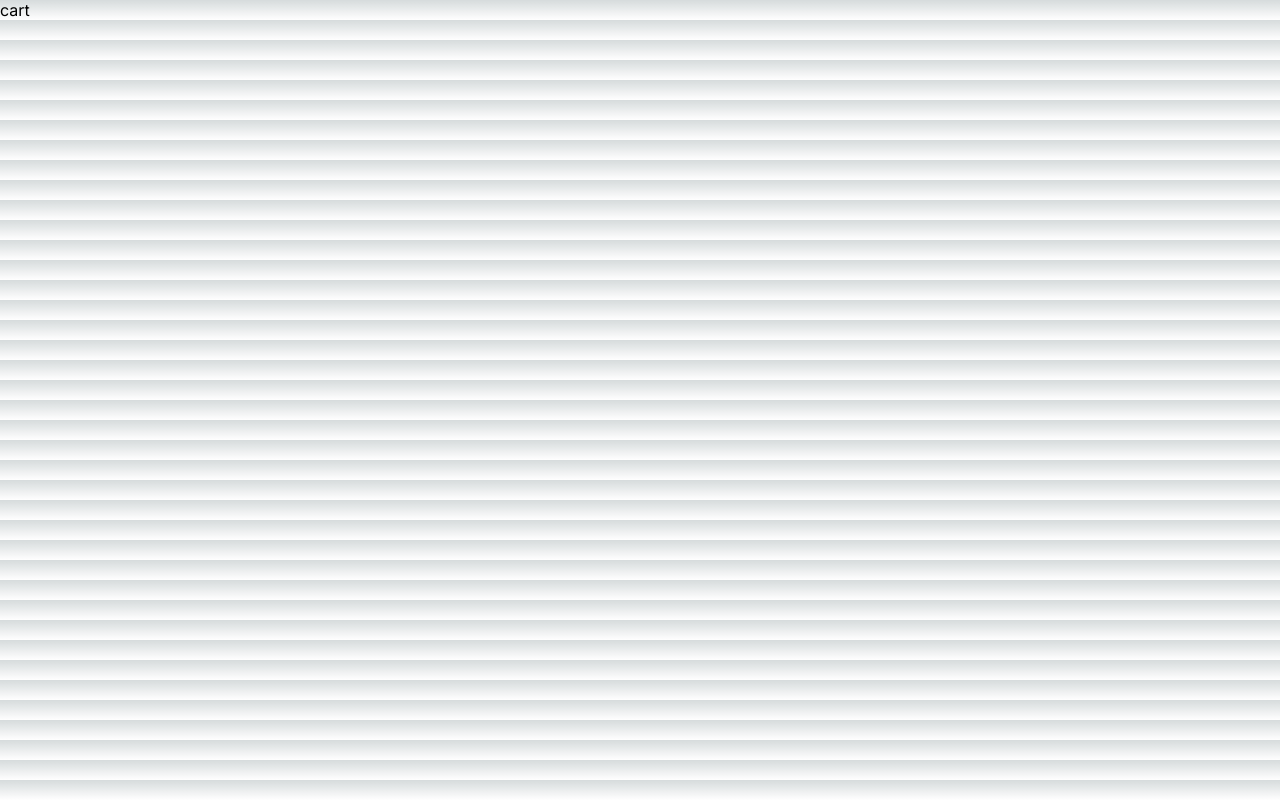
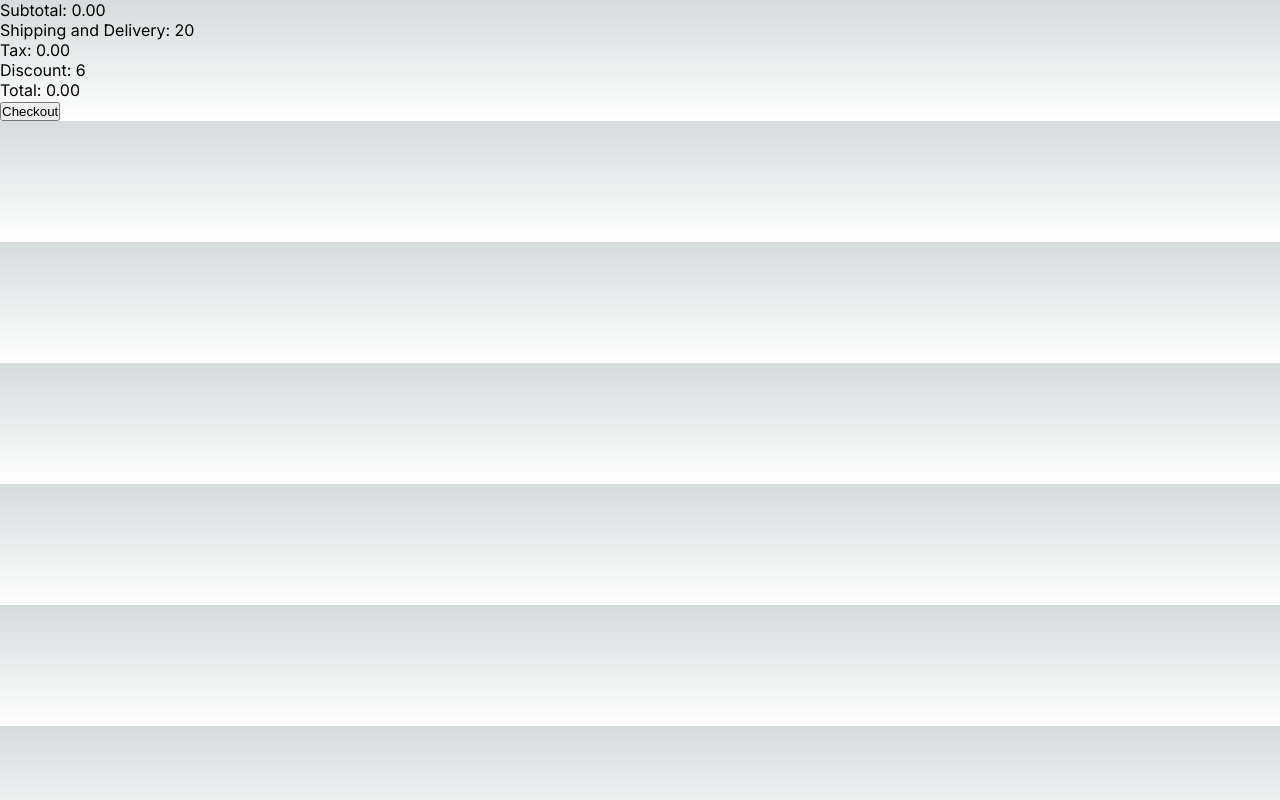
Before and after one commit to davisstacked/ecommerce-frontend, a Next.js app: page /view-cart in a window 1280 px wide. Built offline with nearby package versions, Linux system fonts and the light colour scheme.

Commit message:
Created the view-cart page, recoil selectors to calculate total cost, tax, and subtotal, a Counter.tsx component and AddToCart.tsx component

```diff
--- a/package.json
+++ b/package.json
@@ -17,6 +17,7 @@
     "json-server": "^0.17.3",
     "next": "13.4.12",
     "react": "18.2.0",
+    "react-bootstrap": "^2.8.0",
     "react-dom": "18.2.0",
     "recoil": "^0.7.7",
     "sass": "^1.64.1",
--- /dev/null
+++ b/src/app/components/Counter.tsx
@@ -0,0 +1,19 @@
+import React, { FC } from 'react';
+
+interface CounterProps {
+  quantity: number;
+  incrementQuantity: () => void;
+  decrementQuantity: () => void;
+}
+
+export const Counter: FC<CounterProps> = ({
+  quantity,
+  incrementQuantity,
+  decrementQuantity,
+}) => (
+  <div>
+    <button onClick={decrementQuantity}>-</button>
+    <span>{quantity}</span>
+    <button onClick={incrementQuantity}>+</button>
+  </div>
+);
--- /dev/null
+++ b/src/app/components/ShoppingCartItem.tsx
@@ -0,0 +1,66 @@
+import React, { FC } from 'react';
+import { Button } from 'react-bootstrap';
+import { useRecoilState } from 'recoil';
+import { shoppingCartState } from '../recoil/atoms';
+import { Counter } from './Counter';
+import { ShoppingCartItem } from '../interfaces';
+
+interface CartItemProps {
+  item: ShoppingCartItem;
+}
+
+export const CartItem: FC<CartItemProps> = ({ item }) => {
+  const [cart, setCart] = useRecoilState(shoppingCartState);
+
+  const removeItem = () => {
+    setCart({
+      ...cart,
+      items: cart.items.filter((i) => i.product.id !== item.product.id),
+    });
+  };
+
+  const incrementQuantity = () => {
+    setCart({
+      ...cart,
+      items: cart.items.map((i) =>
+        i.product.id === item.product.id
+          ? { ...i, quantity: i.quantity + 1 }
+          : i
+      ),
+    });
+  };
+
+  const decrementQuantity = () => {
+    setCart({
+      ...cart,
+      items: cart.items.map((i) =>
+        i.product.id === item.product.id
+          ? { ...i, quantity: Math.max(0, i.quantity - 1) }
+          : i
+      ),
+    });
+  };
+
+  return (
+    <div>
+      <img src={item.product.images[0]} alt={item.product.name} />
+      <div>
+        <div>
+          <span>{item.product.brand}</span>
+          <span>{item.product.price}</span>
+        </div>
+        <div>
+          <span>{item.product.name}</span>
+        </div>
+        <div>
+          <Counter
+            quantity={item.quantity}
+            incrementQuantity={incrementQuantity}
+            decrementQuantity={decrementQuantity}
+          />
+          <Button onClick={removeItem}>Remove</Button>
+        </div>
+      </div>
+    </div>
+  );
+};
--- a/src/app/page.tsx
+++ b/src/app/page.tsx
@@ -1,6 +1,6 @@
 'use client';
 import React, { FC } from 'react';
-import { useFetchData } from './recoilAtoms';
+import { useFetchData } from './recoil/atoms';
 import styles from './page.module.css';
 import ProductLinkList from './components/ProductLinkList/ProductLinkList';
 
--- a/src/app/products/[id]/page.tsx
+++ b/src/app/products/[id]/page.tsx
@@ -1,7 +1,7 @@
 'use client';
 import React, { FC } from 'react';
 import { useRecoilValue } from 'recoil';
-import { productsState } from '../../recoilAtoms';
+import { productsState } from '../../recoil/atoms';
 import ProductPage from './ProductPage';
 
 interface Product {
--- a/src/app/recoilAtoms.ts
+++ b/src/app/recoil/atoms.ts
@@ -1,7 +1,8 @@
+'use client';
 import { useEffect, useState } from 'react';
 import { atom, useRecoilState } from 'recoil';
-import { Product, ShoppingCart } from './interfaces';
-import { fetchData } from './api';
+import { Product, ShoppingCart } from '../interfaces';
+import { fetchData } from '../api';
 
 export const productsState = atom<Product[]>({
   key: 'productsState',
@@ -29,12 +30,7 @@ export function useFetchData() {
   return { loading, products };
 }
 
-export const cartState = atom<ShoppingCart>({
-  key: 'cartState',
-  default: {
-    items: [],
-    subtotal: 0,
-    tax: 0,
-    total: 0,
-  }
+export const shoppingCartState = atom<ShoppingCart>({
+  key: 'shoppingCartState',
+  default: { items: [] }
 });
--- /dev/null
+++ b/src/app/recoil/selectors.ts
@@ -0,0 +1,30 @@
+import { selector } from 'recoil';
+import { shoppingCartState } from './atoms';
+
+export const subtotalSelector = selector({
+  key: 'Subtotal',
+  get: ({ get }) => {
+    const cart = get(shoppingCartState);
+    return cart.items.reduce(
+      (sum, item) => sum + item.product.price * item.quantity,
+      0
+    );
+  },
+});
+
+export const taxSelector = selector({
+  key: 'Tax',
+  get: ({ get }) => {
+    const subtotal = get(subtotalSelector);
+    return subtotal * 0.095;
+  },
+});
+
+export const totalSelector = selector({
+  key: 'Total',
+  get: ({ get }) => {
+    const subtotal = get(subtotalSelector);
+    const tax = get(taxSelector);
+    return subtotal + tax;
+  },
+});
--- a/src/app/view-cart/page.tsx
+++ b/src/app/view-cart/page.tsx
@@ -1,9 +1,37 @@
-import React from 'react'
+'use client';
+import React, { FC } from 'react';
+import { useRecoilValue } from 'recoil';
+import {
+  subtotalSelector,
+  taxSelector,
+  totalSelector,
+} from '../recoil/selectors';
+import { shoppingCartState } from '../recoil/atoms';
+import { CartItem } from '../components/ShoppingCartItem';
 
-const cart = () => {
+const ShoppingCart: FC = () => {
+  const cartItems = useRecoilValue(shoppingCartState);
+  const subtotal = useRecoilValue(subtotalSelector);
+  const tax = useRecoilValue(taxSelector);
+  const total = useRecoilValue(totalSelector);
+
   return (
-    <div>cart</div>
-  )
-}
+    <div>
+      <div>
+        {cartItems.items.map((item) => (
+          <CartItem key={item.product.id} item={item} />
+        ))}
+      </div>
+      <div>
+        <div>Subtotal: {subtotal.toFixed(2)}</div>
+        <div>Shipping and Delivery: 20</div>
+        <div>Tax: {tax.toFixed(2)}</div>
+        <div>Discount: 6</div>
+        <div>Total: {total.toFixed(2)}</div>
+        <button>Checkout</button>
+      </div>
+    </div>
+  );
+};
 
-export default cart
+export default ShoppingCart;
```
Also changed, not shown: src/app/components/AddToCart.tsx (added, +41 -0 lines), src/app/interfaces.ts (+3 -8 lines), src/app/products/[id]/ProductPage.tsx (+13 -2 lines), 1 other file (tests, documents, lock files or other folders).
